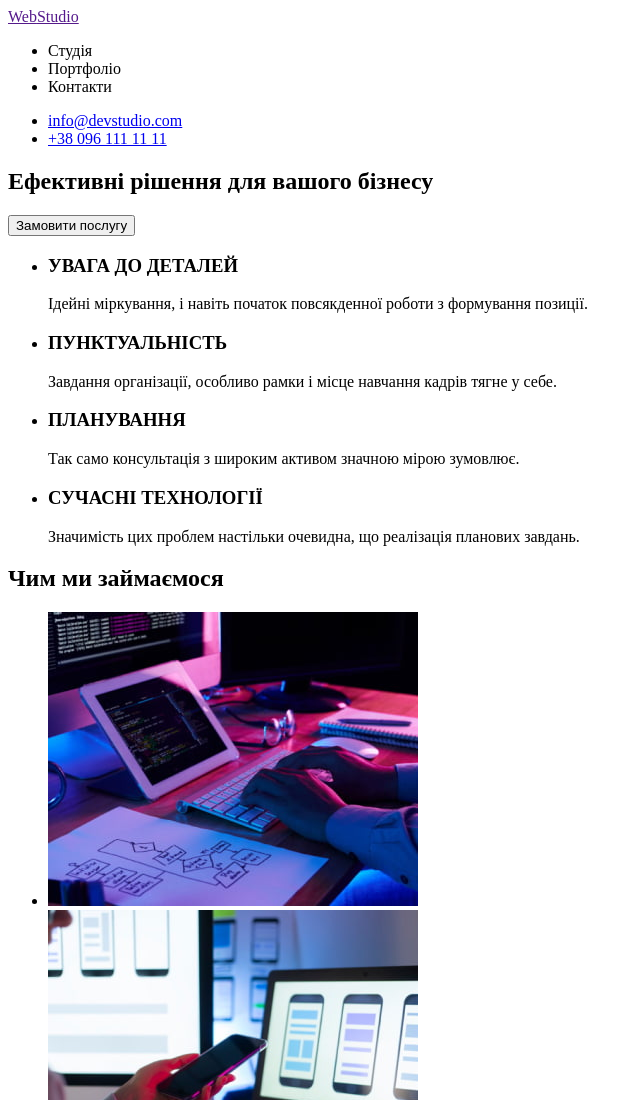
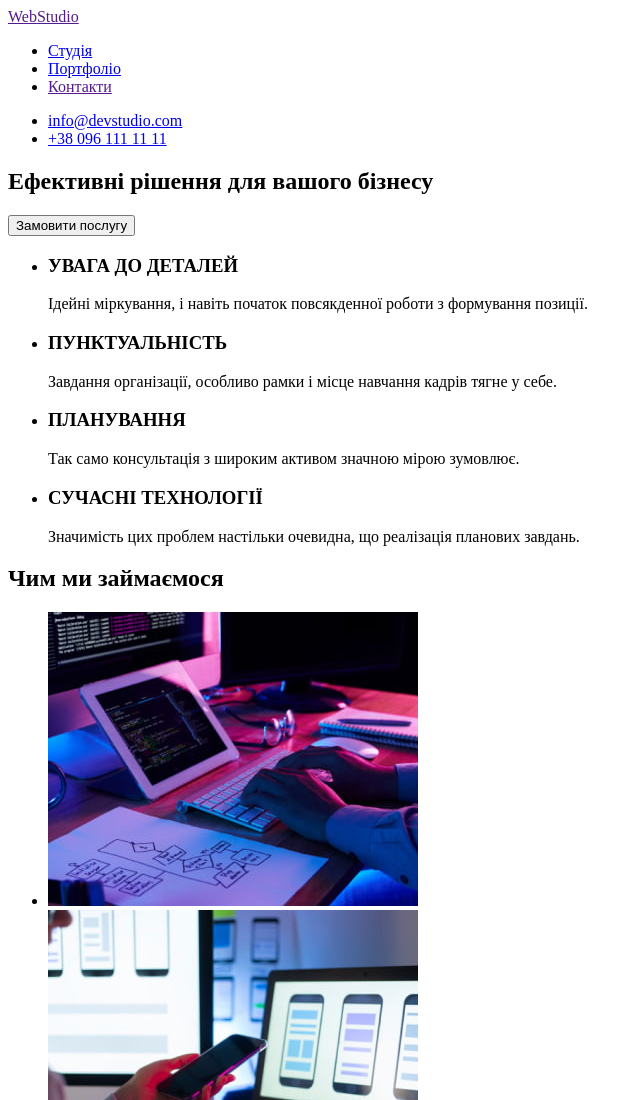
Before and after one commit to pavlo77733/goit-markup-hw-01, a plain HTML site: page index.html in a window 1280 px wide. Shown: the top 1100 px of the page, without its empty margins (0-640 px from the left). Drawn offline with Linux system fonts and the light colour scheme.

Commit message:
добавления ссылок

```diff
--- a/index.html
+++ b/index.html
@@ -11,9 +11,9 @@
         <a href="">Web<span>Studio</span></a>
         <nav>
             <ul>
-                <li>Студія</li>
-                <li>Портфоліо</li>
-                <li>Контакти</li>
+                <li> <a href="./index.html">Студія</a> </li>
+                <li> <a href="./portfolio.html">Портфоліо</a> </li>
+                <li> <a href="">Контакти</a> </li>
             </ul>
         </nav>
         <ul>
```
